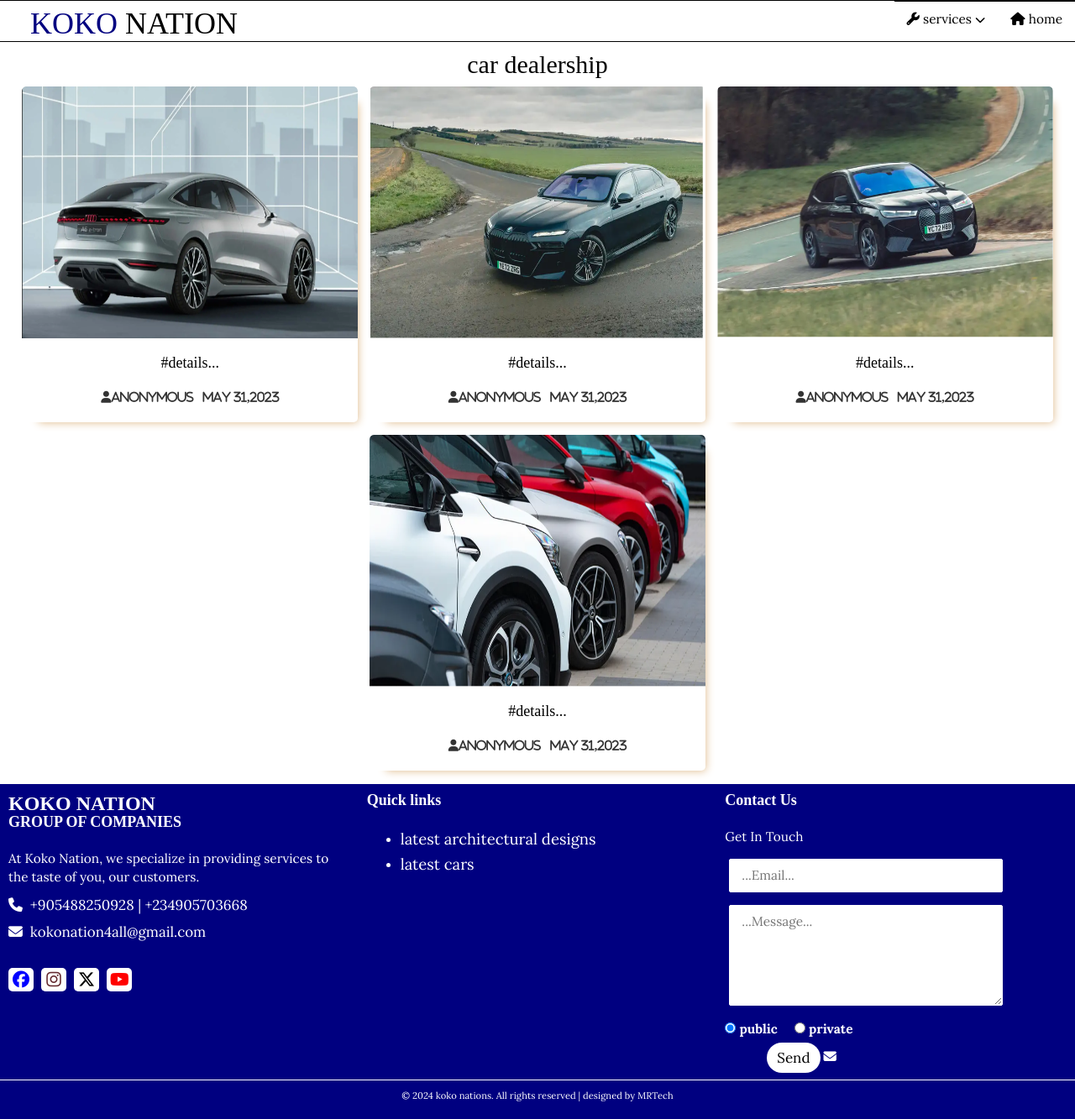
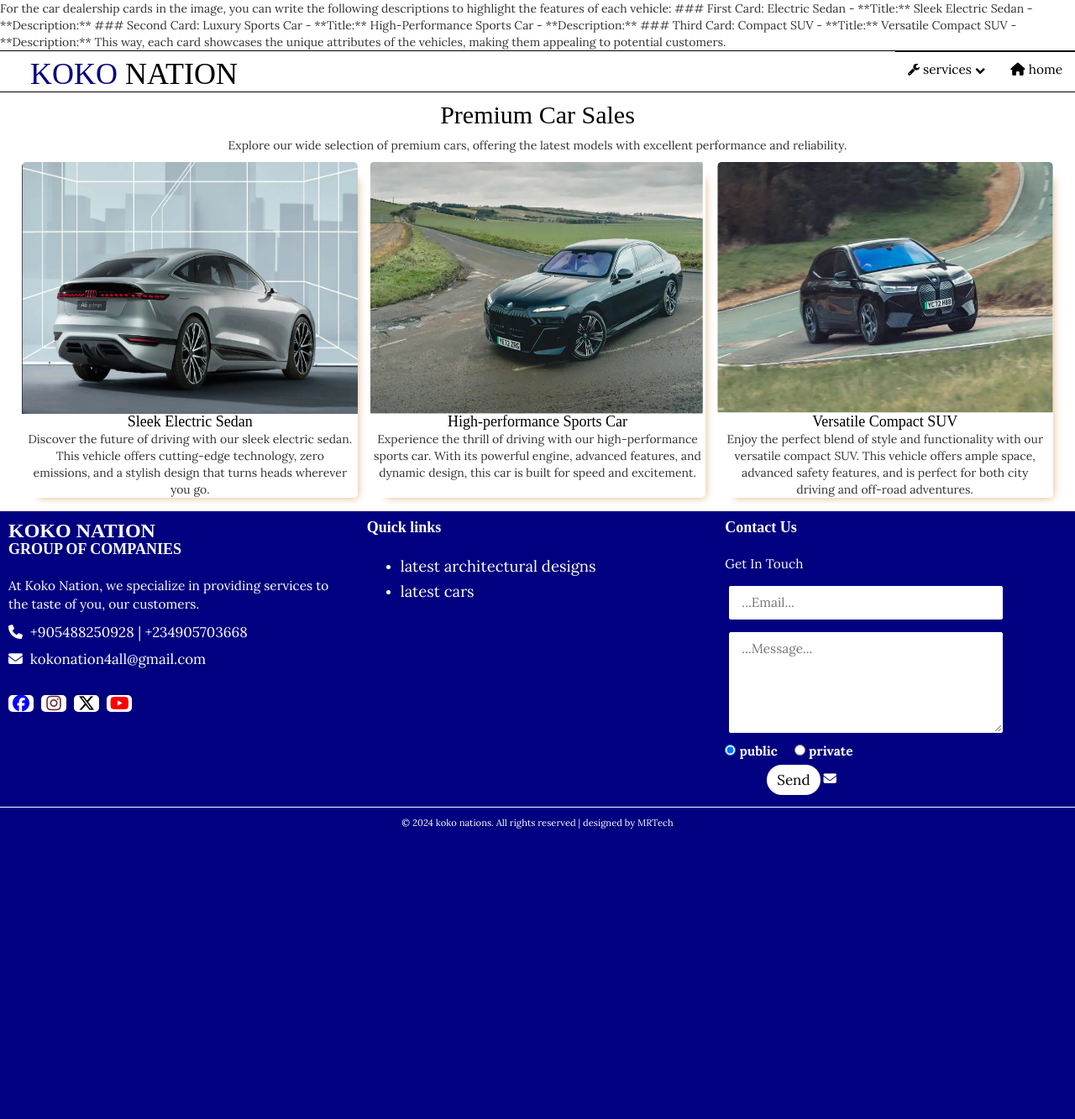
Before and after one commit to ChegeMicheal/kokonations, a Flask app: page /cars in a window 1280 px wide. Shown: the whole page at 84% size. After the commit the page ends 987 px from the top, so only its background shows below. Run offline with Flask 3, Linux system fonts and the light colour scheme; some libraries are stand-ins or nearby versions.

Commit message:
Update cars.html

```diff
--- a/website/templates/cars.html
+++ b/website/templates/cars.html
@@ -1,3 +1,19 @@
+For the car dealership cards in the image, you can write the following descriptions to highlight the features of each vehicle:
+
+### First Card: Electric Sedan
+- **Title:** Sleek Electric Sedan
+- **Description:**
+
+### Second Card: Luxury Sports Car
+- **Title:** High-Performance Sports Car
+- **Description:**
+
+### Third Card: Compact SUV
+- **Title:** Versatile Compact SUV
+- **Description:**
+
+This way, each card showcases the unique attributes of the vehicles, making them appealing to potential customers.
+
 {% extends "base.html" %}
 
 {% block title %}
@@ -5,41 +21,37 @@
 {% endblock title %}
 
 {% block content %}
+
 <div class="services">
-  <h2 class="service-content">car dealership</h2>
+
+  <h2 class="service-content">Premium Car Sales</h2>
+<p>Explore our wide selection of premium cars, offering the latest models with excellent performance and reliability.</p>
   <div class="post">
         <img src="{{ url_for('static' , filename='images/uploads/cars1.PNG') }}" alt="" class="slider-image">
         <div class="post-info">
-          <br>
-          <h4><a href="single.html">#details...</a></h4>
-          <br>
-          <i class="fas fa-user">Anonymous </i>
-          &nbsp;
-          <i class="fas fa-calender">may 31,2023</i>
+          <h4><a href="#">Sleek Electric Sedan</a></h4>
+          <p>Discover the future of driving with our sleek electric sedan. This vehicle offers cutting-edge technology, zero emissions, and a stylish design that turns heads wherever you go.</p>
+
         </div>
       </div>
+
       <div class="post">
         <img src="{{ url_for('static' , filename='images/uploads/cars2.PNG') }}" alt="" class="slider-image">
         <div class="post-info">
-          <br>
-          <h4><a href="single.html">#details...</a></h4>
-          <br>
-          <i class="fas fa-user">Anonymous </i>
-          &nbsp;
-          <i class="fas fa-calender">may 31,2023</i>
+          <h4><a href="#">High-performance Sports Car</a></h4>
+          <p>Experience the thrill of driving with our high-performance sports car. With its powerful engine, advanced features, and dynamic design, this car is built for speed and excitement.</p>
         </div>
       </div>
+
       <div class="post">
         <img src="{{ url_for('static' , filename='images/uploads/cars3.PNG') }}" alt="" class="slider-image">
         <div class="post-info">
-          <br>
-          <h4><a href="single.html">#details...</a></h4>
-          <br>
-          <i class="fas fa-user">Anonymous </i>
-          &nbsp;
-          <i class="fas fa-calender">may 31,2023</i>
+           <h4><a href="#">Versatile Compact SUV</a></h4>
+          <p>Enjoy the perfect blend of style and functionality with our versatile compact SUV. This vehicle offers ample space, advanced safety features, and is perfect for both city driving and off-road adventures.</p>
         </div>
       </div>
+
+<!--
       <div class="post">
         <img src="{{ url_for('static' , filename='images/uploads/cars4.PNG') }}" alt="" class="slider-image">
         <div class="post-info">
@@ -51,6 +63,7 @@
           <i class="fas fa-calender">may 31,2023</i>
         </div>
       </div>
+-->
 
 </div>
 
```
